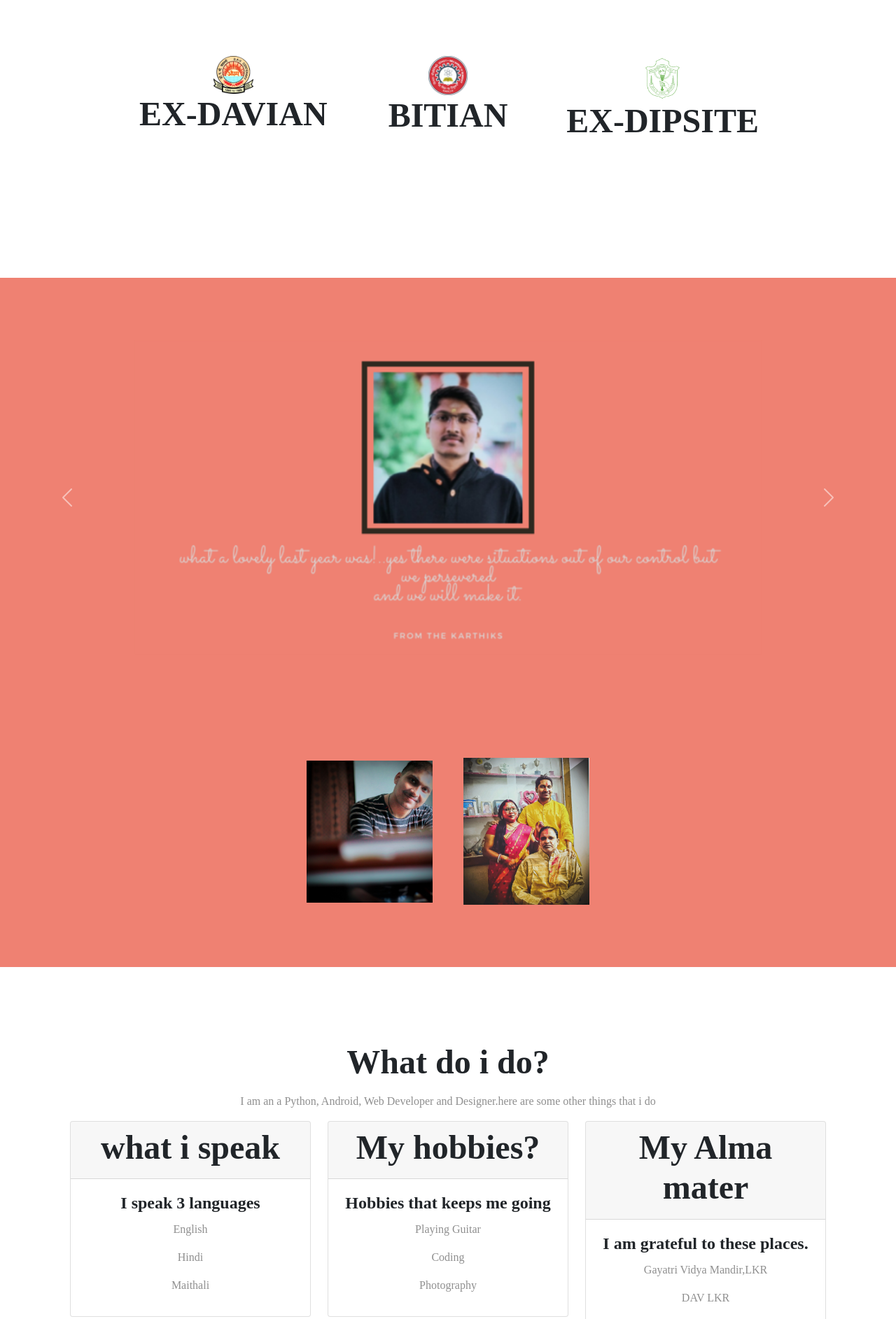
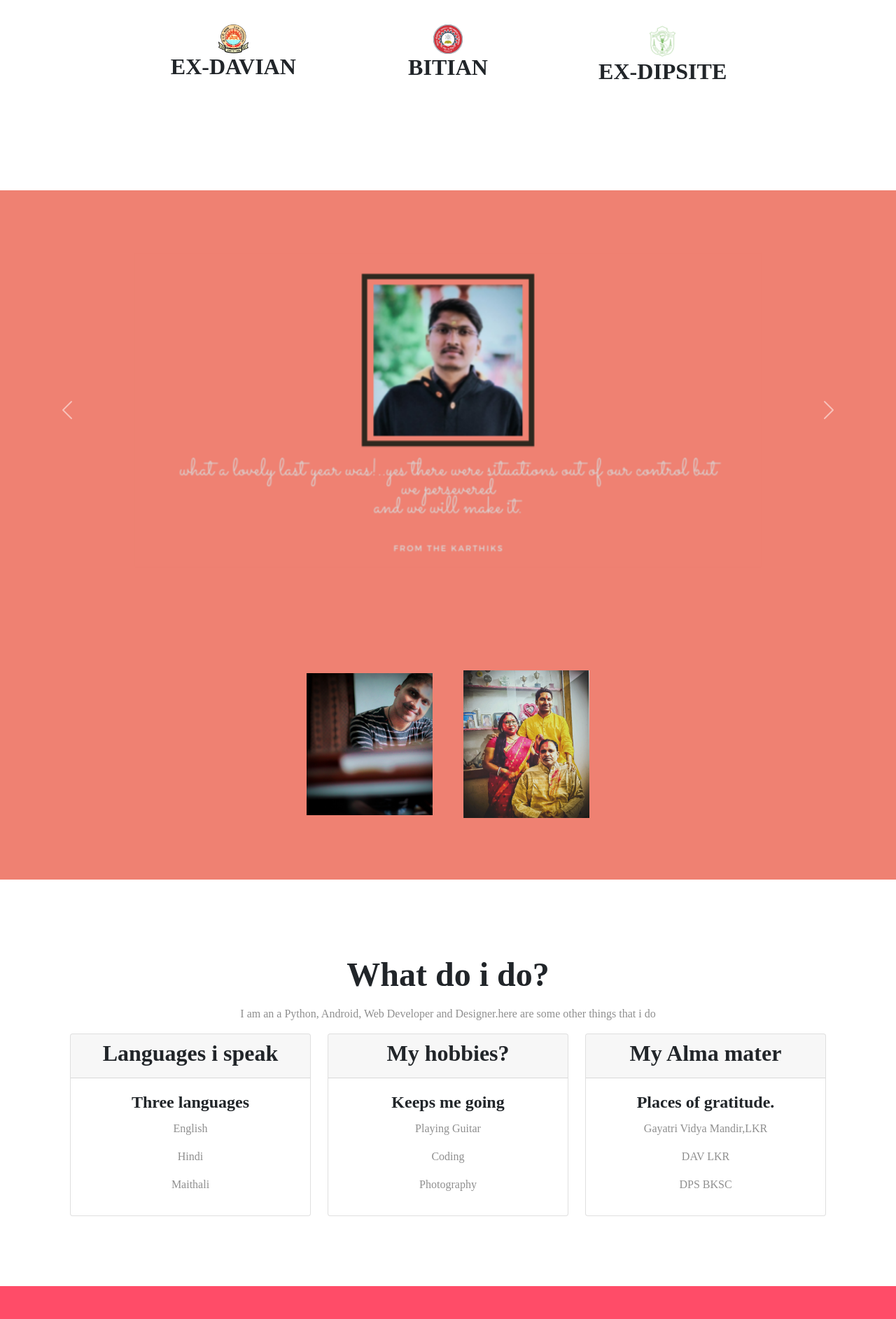
Before and after one commit to shivam-karthik/PersonalWebsite, a plain HTML site: page index.html in a window 1280 px wide. Shown: the part 520-2405 px from the top of the page at 70% size. Drawn offline with nearby package versions, Linux system fonts and the light colour scheme.

Commit message:
Add files via upload

```diff
--- a/css/styles.css
+++ b/css/styles.css
@@ -20,7 +20,7 @@ h1, h2, h3, h4, h5, h6{
 
 
 h3{
-  font-size: 3rem;
+  font-size: 2rem;
 
 }
 
@@ -106,7 +106,7 @@ p{
 
 .title-image{
 
-  width: 70% ;
+  width: 65% ;
 
   position:absolute;
   left: 30%;
@@ -128,7 +128,7 @@ p{
 
   position: relative;
   z-index: 1;
-  padding: 7% 0 7%;
+  padding: 3.5% 0 3.5%;
 
 
 }
@@ -144,7 +144,7 @@ p{
 }
 
 .education-logo{
-  width:20%;
+  width:15%;
   display: inline-block;
 }
 
@@ -198,7 +198,8 @@ p{
 @media (max-width: 1028px) {
   .title-image{
     position: static;
-    text-align: right;
+    text-align: center;
+    padding:5% 0 5%;
 
 
   }
@@ -220,6 +221,7 @@ p{
   font-size: 20px;
   padding: 10px 20px 10px 20px;
   text-decoration: none;
+
 }
 
 .btn:hover {
--- a/index.html
+++ b/index.html
@@ -162,10 +162,10 @@
    <div class=" about-me-column col-lg-4 col-md-6">
      <div class="card">
        <div class="card-header">
-         <h3>what i speak</h3>
+         <h3>Languages i speak</h3>
        </div>
        <div class="card-body">
-         <h2 class="about-me-text">I speak 3 languages</h2>
+         <h2 class="about-me-text">Three languages</h2>
          <p>English</p>
          <p>Hindi</p>
          <p>Maithali</p>
@@ -180,7 +180,7 @@
          <h3>My hobbies?</h3>
        </div>
        <div class="card-body">
-         <h2 class="about-me-text">Hobbies that keeps me going</h2>
+         <h2 class="about-me-text">Keeps me going</h2>
          <p>Playing Guitar</p>
          <p>Coding</p>
          <p>Photography</p>
@@ -195,7 +195,7 @@
           <h3>My Alma mater</h3>
         </div>
         <div class="card-body">
-          <h2 class="about-me-text">I am grateful to these places.</h2></h2>
+          <h2 class="about-me-text">Places of gratitude.</h2></h2>
           <p>Gayatri Vidya Mandir,LKR</p>
           <p>DAV LKR</p>
           <p>DPS BKSC</p>
```
